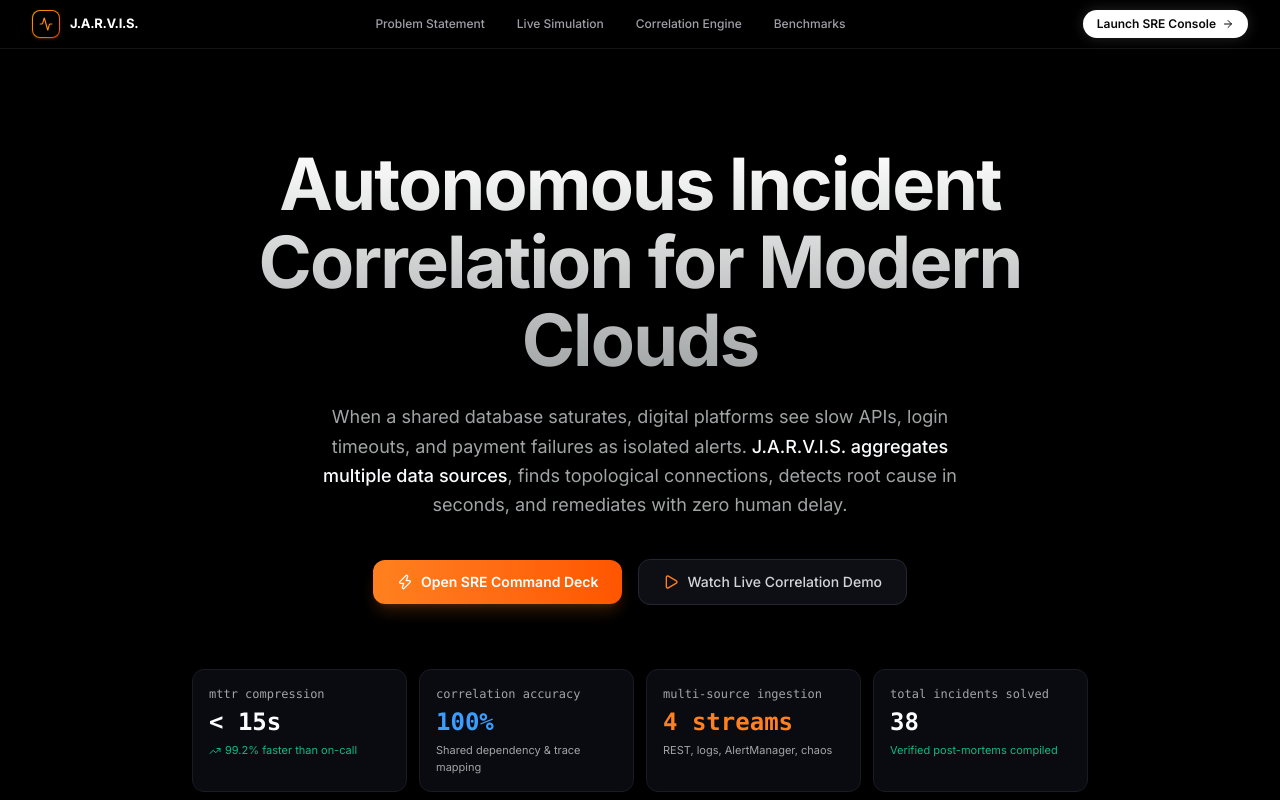
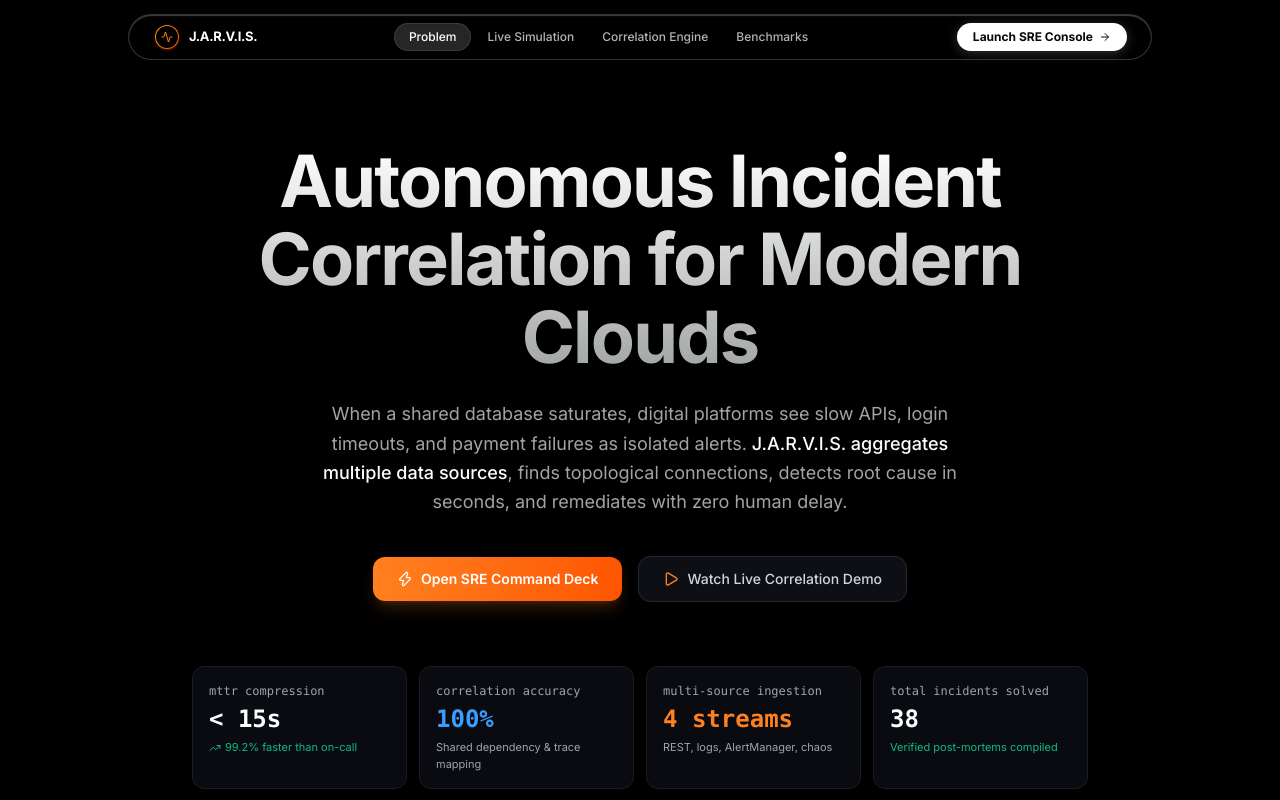
Before and after one commit to Rahul3106/Jarvis, a Next.js app in the folder frontend/: page / in a window 1280 px wide. Shown: the top 800 px of the page. Built offline with nearby package versions, Linux system fonts and the light colour scheme; no server answers.

Commit message:
style(ui): implement floating capsule glassmorphism pill navbar

```diff
--- a/frontend/src/app/dashboard/page.tsx
+++ b/frontend/src/app/dashboard/page.tsx
@@ -1013,33 +1013,38 @@ export default function DashboardPage() {
         </div>
       )}
 
-      {/* Top Cockpit Navbar - Slim Premium */}
-      <header className="border-b border-white/[0.08] bg-black/80 backdrop-blur-xl px-4 sm:px-6 py-2 flex items-center justify-between sticky top-0 z-40">
-        <Link href="/" className="flex items-center space-x-2.5 cursor-pointer group">
-          <div className="w-7 h-7 rounded-lg bg-[#1488fc]/15 border border-[#1488fc]/30 text-[#38bdf8] group-hover:bg-[#1488fc] group-hover:text-white transition-all duration-150 flex items-center justify-center">
-            <Activity className="h-3.5 w-3.5" />
-          </div>
-          <div className="flex items-center space-x-2">
+      {/* Top Cockpit Floating Pill Navbar (Capsule Glassmorphism Design) */}
+      <div className="sticky top-3 inset-x-0 z-40 px-3 sm:px-6 w-full flex justify-center pointer-events-none">
+        <header className="pointer-events-auto w-full max-w-[1550px] rounded-full border border-white/20 bg-black/65 backdrop-blur-2xl shadow-[inset_0_1px_1px_rgba(255,255,255,0.25),0_10px_30px_-5px_rgba(0,0,0,0.6)] px-3 sm:px-5 py-1.5 sm:py-2 flex items-center justify-between transition-all">
+          <Link href="/" className="flex items-center space-x-2 cursor-pointer group pl-1">
+            <div className="w-6 h-6 rounded-full bg-[#1488fc]/20 border border-[#1488fc]/40 text-[#38bdf8] group-hover:bg-[#1488fc] group-hover:text-white transition-all flex items-center justify-center shadow-sm">
+              <Activity className="h-3 w-3" />
+            </div>
+            <div className="flex items-center space-x-1.5">
               <span className="text-[13px] font-heading font-black tracking-tight text-white">J.A.R.V.I.S.</span>
-            <span className="text-[9px] px-1.5 py-0.5 rounded-md bg-[#1488fc]/15 text-[#38bdf8] border border-[#1488fc]/30 tracking-wider font-semibold font-mono">
+              <span className="text-[9px] px-2 py-0.5 rounded-full bg-[#1488fc]/15 text-[#38bdf8] border border-[#1488fc]/30 tracking-wider font-semibold font-mono">
                 COCKPIT
               </span>
             </div>
           </Link>
 
           {/* Center menu navigation links */}
-        <nav className="hidden md:flex space-x-7 text-[12px] font-medium tracking-wide text-zinc-400 font-sans">
-          <Link href="/" className="hover:text-white transition-colors duration-150">Home</Link>
-          <Link href="/dashboard" className="text-[#38bdf8] font-bold border-b border-[#1488fc] pb-0.5">Console</Link>
-          <a href="http://localhost:8000/docs" target="_blank" rel="noopener noreferrer" className="hover:text-white transition-colors duration-150 flex items-center gap-1">
+          <nav className="hidden md:flex items-center space-x-1 text-[12px] font-medium font-sans text-white/70">
+            <Link href="/" className="px-3 py-1 rounded-full hover:text-white hover:bg-white/5 transition-all">
+              Home
+            </Link>
+            <Link href="/dashboard" className="rounded-full bg-white/15 px-3.5 py-1 text-white font-semibold border border-white/10 backdrop-blur-sm shadow-inner transition-all">
+              Console
+            </Link>
+            <a href="http://localhost:8000/docs" target="_blank" rel="noopener noreferrer" className="px-3 py-1 rounded-full hover:text-white hover:bg-white/5 transition-all flex items-center gap-1">
               <span>API Docs</span>
               <ExternalLink className="h-2.5 w-2.5" />
             </a>
           </nav>
 
-        <div className="flex items-center space-x-2">
+          <div className="flex items-center space-x-2 pr-1">
             {/* Delhi / India Timezone Badge */}
-          <div className="hidden lg:flex items-center space-x-1.5 px-2 py-1 text-[9px] font-mono rounded-md bg-[#11131e] border border-[#23273c] text-cyan-400">
+            <div className="hidden lg:flex items-center space-x-1.5 px-2.5 py-1 text-[9px] font-mono rounded-full bg-white/5 border border-white/10 text-cyan-400">
               <Clock className="h-2.5 w-2.5 text-cyan-400 shrink-0" />
               <span>IST · UTC+5:30</span>
             </div>
@@ -1048,32 +1053,33 @@ export default function DashboardPage() {
             <button
               onClick={runPaymentPlatformScenario}
               disabled={scenarioLoading}
-            className="flex items-center space-x-1.5 px-3 py-1.5 text-xs font-semibold bg-gradient-to-r from-rose-600 to-red-600 hover:from-rose-500 hover:to-red-500 text-white rounded-lg transition-all duration-150 disabled:opacity-50 shadow-sm shadow-rose-900/30 cursor-pointer"
+              className="flex items-center space-x-1.5 px-3.5 py-1 text-xs font-semibold bg-gradient-to-r from-rose-600 to-red-600 hover:from-rose-500 hover:to-red-500 text-white rounded-full transition-all disabled:opacity-50 shadow-sm shadow-rose-900/30 cursor-pointer"
             >
               <Play className="h-2.5 w-2.5 fill-current" />
-            <span>{scenarioLoading ? "Running..." : "Challenge Scenario"}</span>
+              <span>{scenarioLoading ? "Running..." : "Scenario"}</span>
             </button>
 
             {/* Ingestion Console Modal Toggle */}
             <button
               onClick={() => setShowIngestionModal(true)}
-            className="flex items-center space-x-1.5 px-3 py-1.5 text-xs font-medium bg-[#141622] hover:bg-[#1d2030] text-zinc-300 hover:text-white rounded-lg transition-all cursor-pointer border border-[#26293b]"
-          >
-            <Upload className="h-3 w-3 text-[#1488fc]" />
-            <span>Ingest Data</span>
+              className="flex items-center space-x-1.5 px-3 py-1 text-xs font-medium bg-white/5 hover:bg-white/10 text-zinc-300 hover:text-white rounded-full transition-all cursor-pointer border border-white/10"
+            >
+              <Upload className="h-2.5 w-2.5 text-[#1488fc]" />
+              <span>Ingest</span>
             </button>
 
             {/* Reset button */}
             <button
               onClick={clearAllFaults}
               disabled={clearingFaults}
-            className="flex items-center space-x-1 px-2.5 py-1.5 text-xs font-medium border border-[#26293b] text-zinc-400 hover:bg-[#141622] hover:text-white rounded-lg transition-all duration-150 disabled:opacity-50 cursor-pointer"
+              className="flex items-center space-x-1 px-2.5 py-1 text-xs font-medium border border-white/10 text-zinc-400 hover:bg-white/10 hover:text-white rounded-full transition-all disabled:opacity-50 cursor-pointer"
             >
               <RefreshCw className={`h-2.5 w-2.5 ${clearingFaults ? "animate-spin" : ""}`} />
               <span>Reset</span>
             </button>
           </div>
         </header>
+      </div>
 
       {/* SRE Operations Center */}
       <main id="ops-center" className="flex-grow px-6 md:px-8 py-6 max-w-[1550px] mx-auto w-full space-y-5">
--- a/frontend/src/app/page.tsx
+++ b/frontend/src/app/page.tsx
@@ -353,34 +353,46 @@ export default function Home() {
         }}
       />
 
-      {/* Resend Minimal Navigation - Slim Premium Navbar */}
-      <header className="border-b border-white/[0.08] bg-black/80 backdrop-blur-xl px-4 sm:px-8 py-2.5 flex items-center justify-between sticky top-0 z-50">
-        <div className="flex items-center space-x-2.5">
-          <div className="w-7 h-7 rounded-lg bg-gradient-to-br from-amber-500 to-orange-600 p-[1px] flex items-center justify-center shadow-sm shadow-orange-500/25">
-            <div className="w-full h-full bg-black rounded-[7px] flex items-center justify-center text-orange-400">
-              <Activity className="h-3.5 w-3.5" />
+      {/* Floating Island Pill Navbar (Capsule Glassmorphism Design) */}
+      <div className="sticky top-3.5 inset-x-0 z-50 px-4 sm:px-6 w-full flex justify-center pointer-events-none">
+        <header className="pointer-events-auto w-full max-w-5xl rounded-full border border-white/20 bg-black/65 backdrop-blur-2xl shadow-[inset_0_1px_1px_rgba(255,255,255,0.25),0_10px_30px_-5px_rgba(0,0,0,0.6)] px-3 sm:px-5 py-1.5 sm:py-2 flex items-center justify-between transition-all">
+          <div className="flex items-center space-x-2.5 pl-1.5">
+            <div className="w-6 h-6 rounded-full bg-gradient-to-br from-amber-500 to-orange-600 p-[1px] flex items-center justify-center shadow-sm shadow-orange-500/25">
+              <div className="w-full h-full bg-black rounded-full flex items-center justify-center text-orange-400">
+                <Activity className="h-3 w-3" />
               </div>
             </div>
-          <span className="text-[13px] font-bold tracking-tight text-white">J.A.R.V.I.S.</span>
+            <span className="text-[13px] font-bold tracking-tight text-white flex items-center gap-1.5">
+              <span>J.A.R.V.I.S.</span>
+            </span>
           </div>
 
-        <nav className="hidden md:flex items-center space-x-8 text-[12px] font-medium text-zinc-400">
-          <a href="#problem" className="hover:text-white transition-colors duration-150">Problem Statement</a>
-          <a href="#simulator" className="hover:text-white transition-colors duration-150">Live Simulation</a>
-          <a href="#architecture" className="hover:text-white transition-colors duration-150">Correlation Engine</a>
-          <a href="#benchmarks" className="hover:text-white transition-colors duration-150">Benchmarks</a>
+          <nav className="hidden md:flex items-center space-x-1 text-[12px] font-medium text-white/70">
+            <a href="#problem" className="rounded-full bg-white/15 px-3.5 py-1 text-white font-medium border border-white/10 backdrop-blur-sm shadow-inner transition-all">
+              Problem
+            </a>
+            <a href="#simulator" className="px-3 py-1 rounded-full hover:text-white hover:bg-white/5 transition-all">
+              Live Simulation
+            </a>
+            <a href="#architecture" className="px-3 py-1 rounded-full hover:text-white hover:bg-white/5 transition-all">
+              Correlation Engine
+            </a>
+            <a href="#benchmarks" className="px-3 py-1 rounded-full hover:text-white hover:bg-white/5 transition-all">
+              Benchmarks
+            </a>
           </nav>
 
-        <div className="flex items-center space-x-3">
+          <div className="flex items-center space-x-2 pr-1">
             <Link
               href="/dashboard"
-            className="group relative inline-flex items-center space-x-1.5 text-xs font-semibold px-3.5 py-1.5 rounded-full bg-white text-zinc-950 hover:bg-zinc-100 shadow-[0_0_14px_rgba(255,255,255,0.15)] hover:shadow-[0_0_20px_rgba(255,255,255,0.25)] transition-all duration-150 focus-visible:outline focus-visible:outline-2 focus-visible:outline-offset-2 focus-visible:outline-white"
+              className="group relative inline-flex items-center space-x-1.5 text-xs font-bold px-4 py-1.5 rounded-full bg-white text-zinc-950 hover:bg-zinc-100 shadow-[0_2px_12px_rgba(255,255,255,0.2)] hover:scale-[1.02] active:scale-[0.98] transition-all duration-150 focus-visible:outline focus-visible:outline-2 focus-visible:outline-offset-2 focus-visible:outline-white"
             >
               <span>Launch SRE Console</span>
               <ArrowRight className="h-3 w-3 group-hover:translate-x-0.5 transition-transform duration-150" />
             </Link>
           </div>
         </header>
+      </div>
 
       {/* Hero Section (Resend Editorial Aesthetic) */}
       <section className="pt-24 pb-16 px-6 max-w-6xl mx-auto flex flex-col items-center text-center">
```
Lines whose indentation alone changed are shown as unchanged.
